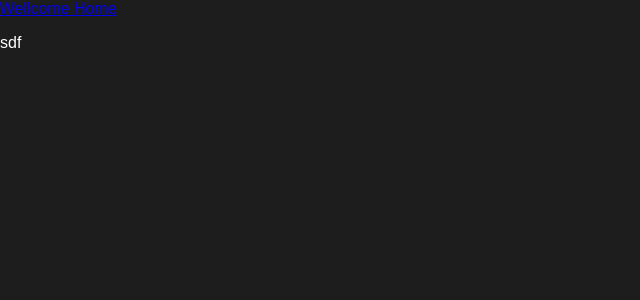
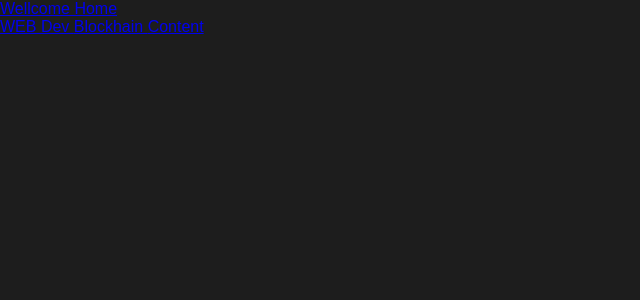
Before and after one commit to Vasily-drov/cyber_ren_prod, a React (Create React App) app: page /portfolio in a window 1280 px wide. Shown: the top 300 px of the page, without its empty margins (0-640 px from the left). Built offline with nearby package versions, Linux system fonts and the light colour scheme.

Commit message:
architecture

```diff
--- /dev/null
+++ b/src/components/About.jsx
@@ -0,0 +1,15 @@
+import React from "react";
+
+
+
+function About() {
+
+
+    return (
+        <div className="portfolio"><h1>About Us Page</h1>
+        </div>
+    );
+}
+
+
+export default About;
--- /dev/null
+++ b/src/components/Contact.jsx
@@ -0,0 +1,15 @@
+import React from "react";
+
+
+
+function Contact() {
+
+
+    return (
+        <div className="portfolio"><h1>Contact Us Page</h1>
+        </div>
+    );
+}
+
+
+export default Contact;
--- a/src/components/Home.jsx
+++ b/src/components/Home.jsx
@@ -4,26 +4,21 @@ import {useRef, useEffect} from "react";
 import {NavLink} from "react-router-dom";
 
 
-
-
-
 function Home() {
 
-
     const boxRef = useRef();
-
     useEffect(() => {
         gsap.to(boxRef.current, { rotation: "+=360" });
     });
 
 
     return (
-
-
-
         <div className="home">
             <NavLink to="/portfolio">Portfolio </NavLink>
             <NavLink to="/portfolio">Pricing </NavLink>
+            <NavLink to="/about">About Us </NavLink>
+            <NavLink to="/contact">Contact </NavLink>
+
 
 
             <div className="box" ref={boxRef}>Hello</div>;
--- a/src/components/Portfolio.jsx
+++ b/src/components/Portfolio.jsx
@@ -1,4 +1,5 @@
 import React from "react";
+import {NavLink} from "react-router-dom";
 
 
 
@@ -6,7 +7,10 @@ function Portfolio() {
 
 
     return (
-        <div className="portfolio"><p>sdf</p>
+        <div className="portfolio">
+            <NavLink to="/portfolio/webdevelopment">WEB Dev </NavLink>
+            <NavLink to="/portfolio/webcontent">Blockhain </NavLink>
+            <NavLink to="/portfolio/blockchain">Content </NavLink>
         </div>
     );
 }
--- a/src/components/index.js
+++ b/src/components/index.js
@@ -1,2 +1,7 @@
 export { default as Portfolio } from "./Portfolio";
 export { default as Home } from "./Home";
+export { default as Contact } from "./Contact";
+export { default as About } from "./About";
+export { default as WebContent } from "./portfolio/WebContent";
+export { default as WebDevelopment } from "./portfolio/WebDevelopment";
+export { default as Blockchain } from "./portfolio/Blockchain";
--- /dev/null
+++ b/src/components/portfolio/Blockchain.jsx
@@ -0,0 +1,15 @@
+import React from "react";
+
+
+
+function Blockchain() {
+
+
+    return (
+        <div className="portfolio"><h1>Blockchain PAGE</h1>
+        </div>
+    );
+}
+
+
+export default Blockchain;
--- /dev/null
+++ b/src/components/portfolio/WebContent.jsx
@@ -0,0 +1,15 @@
+import React from "react";
+
+
+
+function WebContent() {
+
+
+    return (
+        <div className="portfolio"><h1>Content PAGE</h1>
+        </div>
+    );
+}
+
+
+export default WebContent;
--- /dev/null
+++ b/src/components/portfolio/WebDevelopment.jsx
@@ -0,0 +1,15 @@
+import React from "react";
+
+
+
+function WebDevelopment() {
+
+
+    return (
+        <div className="portfolio"><h1>WEB DEV PAGE</h1>
+        </div>
+    );
+}
+
+
+export default WebDevelopment;
--- a/src/index.js
+++ b/src/index.js
@@ -3,7 +3,8 @@ import ReactDOM from 'react-dom';
 import './index.css';
 import App from './App';
 import reportWebVitals from './reportWebVitals';
-import {Portfolio, Home} from './components'
+import {Portfolio, Home, About, Contact, WebContent, Blockchain, WebDevelopment} from './components'
+//import {WebContent, Blockchain, WebDevelopment} from './components/portfolio/'
 
 
 import { BrowserRouter as Router, Route, Routes } from "react-router-dom";
@@ -13,7 +14,13 @@ ReactDOM.render(
 
     <App />
       <Routes>
+          <Route path="/portfolio/webcontent" element={<WebContent />} />
+          <Route path="/portfolio/Blockchain" element={<Blockchain />} />
+          <Route path="/portfolio/webdevelopment" element={<WebDevelopment />} />
+
           <Route path="/portfolio" element={<Portfolio />} />
+          <Route path="/contact" element={<Contact />} />
+          <Route path="/about" element={<About />} />
           <Route path="/" element={<Home />} />
       </Routes>
 
```
